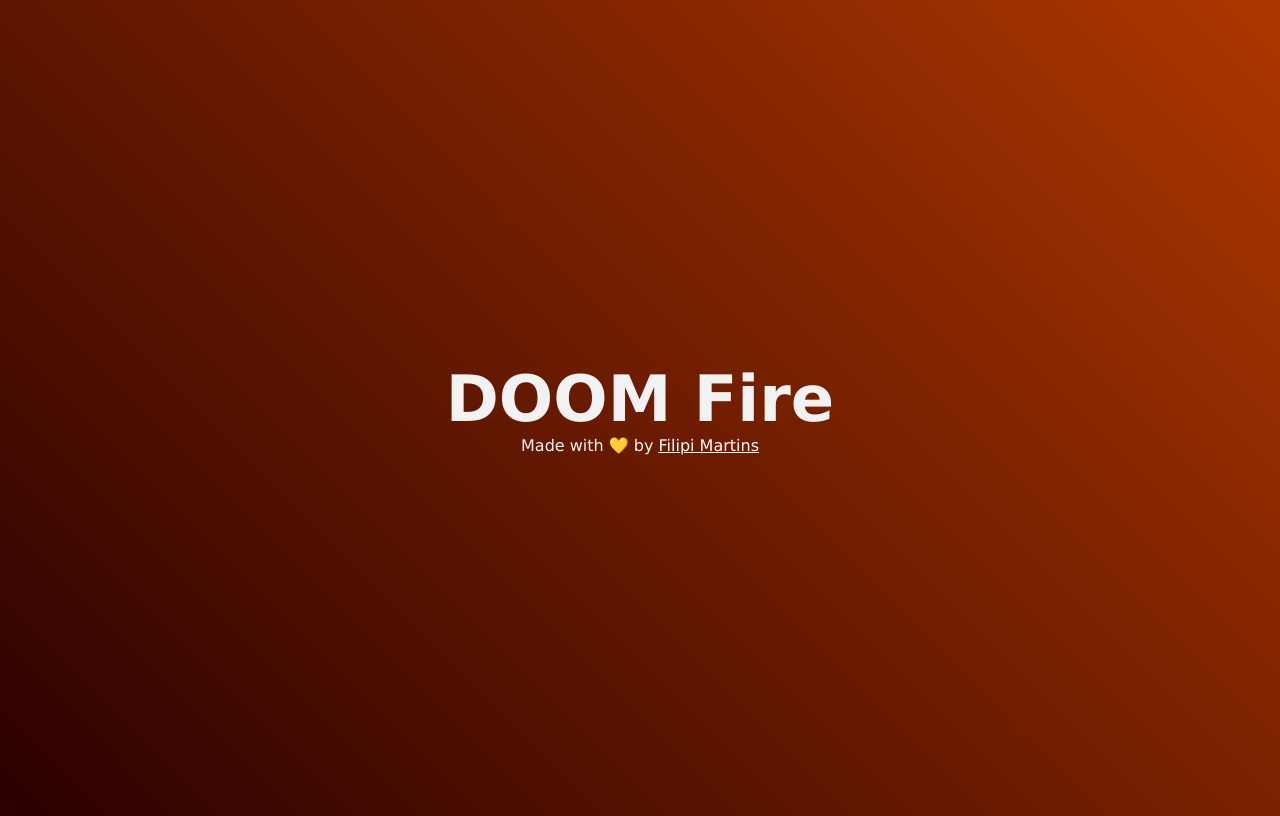
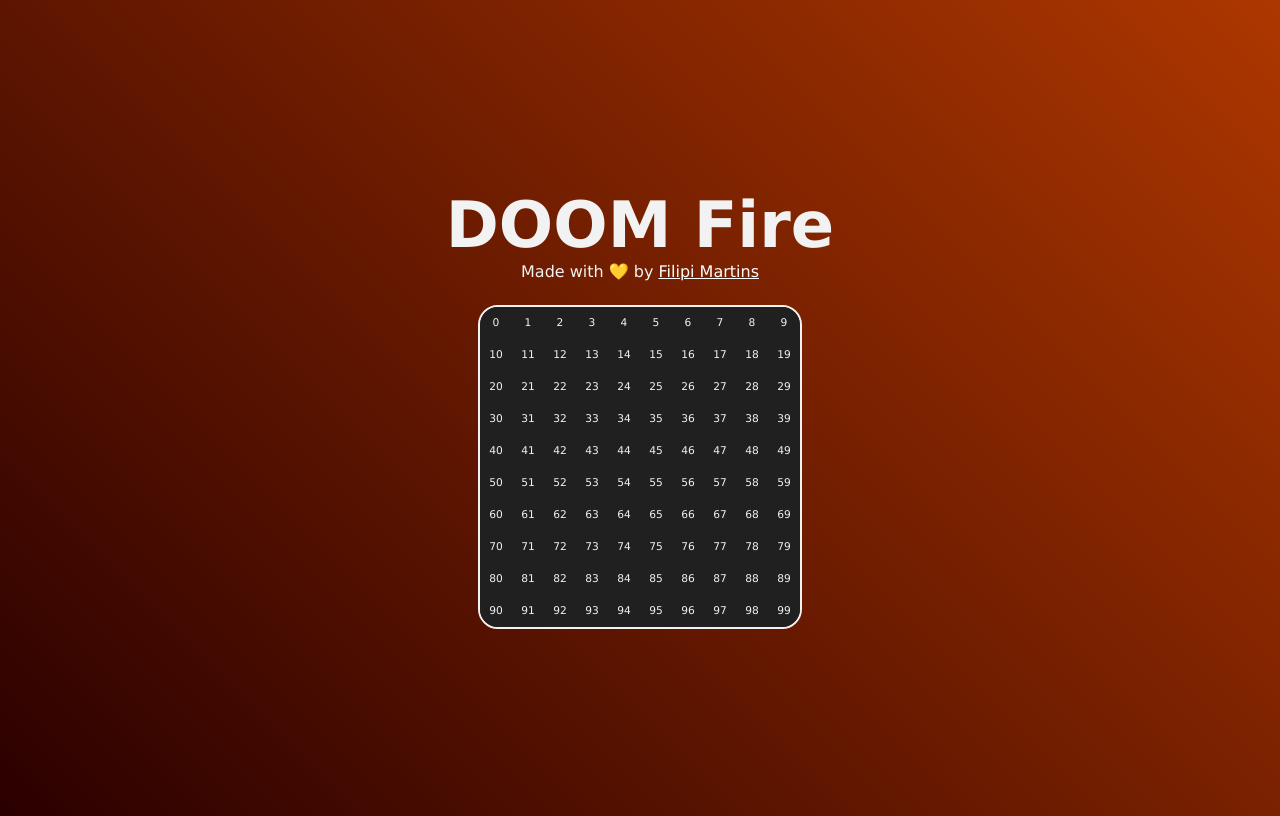
Before and after one commit to FipaLipe/doom-fire, a plain HTML site: page index.html in a window 1280 px wide. Drawn offline with Linux system fonts and the light colour scheme.

Commit message:
feat: implement partially renderFire funtion

```diff
--- a/css/styles.css
+++ b/css/styles.css
@@ -4,11 +4,11 @@ body {
   flex-direction: column;
   align-items: center;
   justify-content: center;
-    width: 'full';
+  width: "full";
   height: 100vh;
 
   font-family: Verdana, Geneva, Tahoma, sans-serif;
-    color: #F2F2F2;
+  color: #f2f2f2;
 
   overflow: hidden;
 }
@@ -32,5 +32,39 @@ a {
 }
 
 a:hover {
-    color: #FC0
+  color: #fc0;
 }
+
+#fire {
+  margin-top: 24px;
+  border-radius: 20px;
+  overflow: hidden;
+
+  border: solid #f2f2f2 2px;
+}
+
+table {
+  border-collapse: collapse;
+  width: 300px;
+  height: 300px;
+}
+
+table tr {
+  display: flex;
+  flex-direction: row;
+}
+
+table tr td {
+  display: flex;
+  align-items: center;
+  justify-content: center;
+
+  width: 30px;
+  height: 30px;
+
+  background-color: #202020;
+  color: #f2f2f2;
+  border: #f2f2f2;
+
+  font-size: 8pt;
+}
--- a/index.html
+++ b/index.html
@@ -13,7 +13,7 @@
 <body>
     <h1>DOOM Fire</h1>
     <h2>Made with 💛 by <a href="https://github.com/FipaLipe">Filipi Martins</a></h2>
-    <div></div>
+    <div id="fire"></div>
 </body>
 
 </html>
--- a/scripts/script.js
+++ b/scripts/script.js
@@ -3,7 +3,10 @@ function start() {
 
   let fireDataWidth = 10;
   let fireDataHeight = 10;
+
   let fireData = createFireData(fireDataWidth, fireDataHeight);
+
+  renderFire(fireDataWidth, fireDataHeight, fireData);
 }
 
 function createFireData(width, height) {
@@ -19,6 +22,28 @@ function createFireData(width, height) {
 
 function updateFire() {}
 
-function renderFire() {}
+function renderFire(width, height, data) {
+  const fireDiv = document.getElementById("fire");
 
-start();
+  const fireTable = document.createElement("table");
+
+  for (let i = 0; i < height; i++) {
+    const fireRow = document.createElement("tr");
+
+    for (let j = 0; j < width; j++) {
+      const fireIndex = i * width + j;
+      const fireCell = document.createElement("td");
+      fireCell.innerText = fireIndex;
+
+      fireRow.appendChild(fireCell);
+    }
+
+    fireTable.appendChild(fireRow);
+  }
+
+  fireDiv.appendChild(fireTable);
+}
+
+document.addEventListener("DOMContentLoaded", () => {
+  start();
+});
```
Lines whose indentation alone changed are shown as unchanged.
